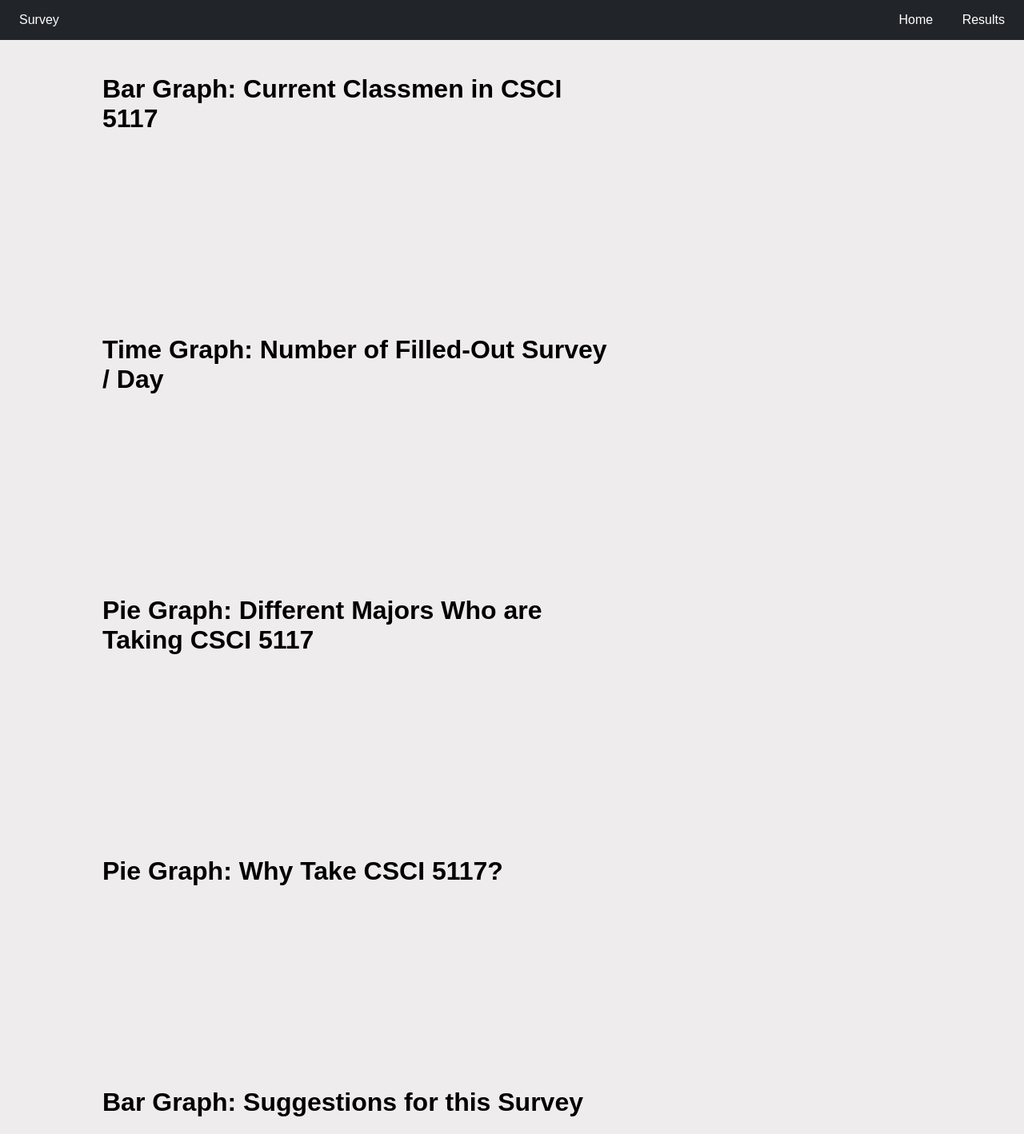
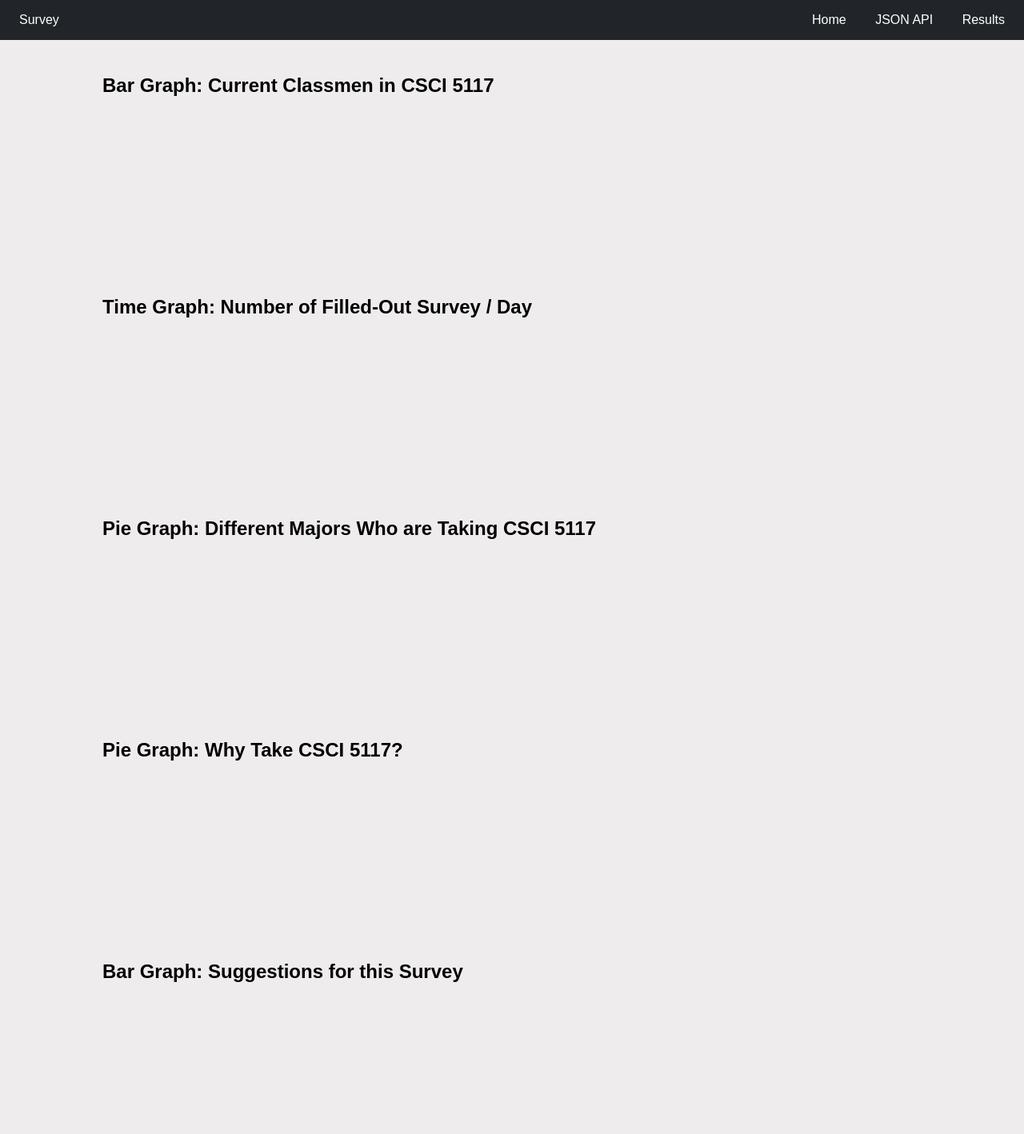
Before and after one commit to WileyBui/CSCI5117-Survey, a Flask app: template templates/admin_summary.html in a window 1280 px wide. Shown: the top 1418 px of the page at 80% size. Run offline with Flask 2, Linux system fonts and the light colour scheme; the template is opened without the code that fills it, so the values that code supplies are empty; a map, chart or similar area stays blank; some libraries are stand-ins or nearby versions.

Commit message:
Finished with Homework 1

```diff
--- a/templates/admin_summary.html
+++ b/templates/admin_summary.html
@@ -19,23 +19,23 @@
 
 {% block contents %}
 <div style="width: 50vw">
-  <h1>Bar Graph: Current Classmen in CSCI 5117</h1>
+  <h2>Bar Graph: Current Classmen in CSCI 5117</h2>
   <canvas id="currentStudentYearChart"></canvas>
   <br /><br /><br /><br />
 
-  <h1>Time Graph: Number of Filled-Out Survey / Day</h1>
+  <h2>Time Graph: Number of Filled-Out Survey / Day</h2>
   <canvas id="timeChart"></canvas>
   <br /><br /><br /><br />
 
-  <h1>Pie Graph: Different Majors Who are Taking CSCI 5117</h1>
+  <h2>Pie Graph: Different Majors Who are Taking CSCI 5117</h2>
   <canvas id="majorPieChart"></canvas>
   <br /><br /><br /><br />
 
-  <h1>Pie Graph: Why Take CSCI 5117?</h1>
+  <h2>Pie Graph: Why Take CSCI 5117?</h2>
   <canvas id="whyTake5117Chart"></canvas>
   <br /><br /><br /><br />
 
-  <h1>Bar Graph: Suggestions for this Survey</h1>
+  <h2>Bar Graph: Suggestions for this Survey</h2>
   <canvas id="suggestionChart"></canvas>
 </div>
 
--- a/templates/parent.html
+++ b/templates/parent.html
@@ -21,6 +21,7 @@
 
     <ul class="pure-menu-list">
       <li class="pure-menu-item link"><a href="{{ url_for("survey_root") }}" class="pure-menu-link">Home</a></li>
+      <li class="pure-menu-item link"><a href="{{ url_for("survey_api_results") }}" class="pure-menu-link">JSON API</a></li>
       <li class="pure-menu-item link"><a href="{{ url_for("survey_admin_summary") }}" class="pure-menu-link">Results</a></li>
     </ul>
   </div>
```
Also changed, not shown: README.md.
